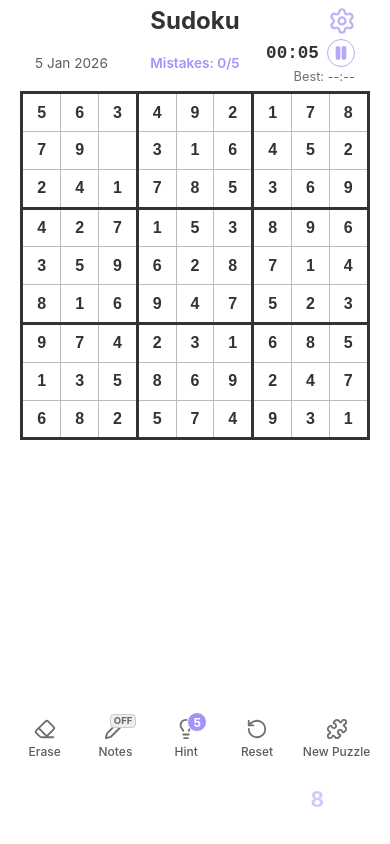
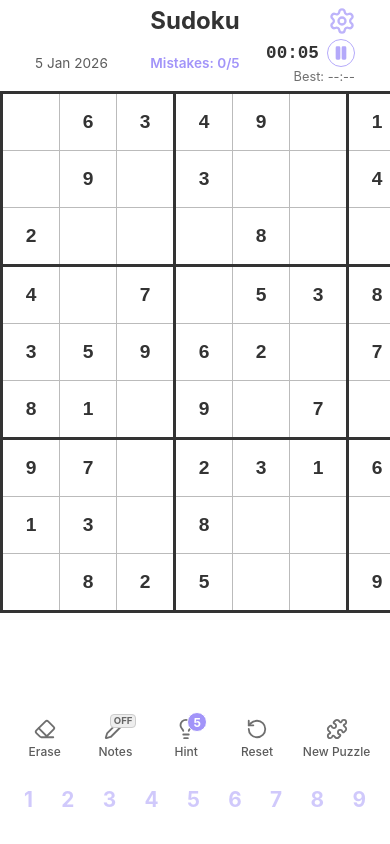
Before and after one commit to PikGames/Sudoku, a React app: page / in a window 390 px wide. Built offline with nearby package versions, Linux system fonts and the light colour scheme; the HTML template or start-up script is replaced by a standard one.

Commit message:
refact: notes working on phone

```diff
--- a/src/App.css
+++ b/src/App.css
@@ -124,6 +124,7 @@ input {
   border-radius: 0;
   padding: 0;
   margin: 0;
+  display: block;
 }
 
 input:read-only {
@@ -727,11 +728,11 @@ body.dark .note-number {
 /* Responsive adjustments for notes */
 @media (max-width: 480px) {
   .note-number {
-    font-size: 0.55rem;
+    font-size: 0.65rem;
   }
 
   .notes-grid {
-    padding: 2px;
+    padding: 1px;
   }
 }
 
@@ -782,10 +783,13 @@ body.dark .badge {
     margin: 0 auto;
   }
 
+  .cell {
+    width: 2.2rem;
+    height: 2.2rem;
+  }
+
   input {
-    width: 2.05rem;
-    height: 2.05rem;
-    font-size: 0.95rem;
+    font-size: 1.1rem;
   }
 
   h1 {
@@ -907,10 +911,13 @@ body.dark .badge {
     margin: 0 auto;
   }
 
+  .cell {
+    width: 2.5rem;
+    height: 2.5rem;
+  }
+
   input {
-    width: 2.3rem;
-    height: 2.3rem;
-    font-size: 1rem;
+    font-size: 1.2rem;
   }
 
   h1 {
--- a/src/components/Controls.jsx
+++ b/src/components/Controls.jsx
@@ -6,7 +6,10 @@ const NumberButton = ({ num, onClick, onLongPress, isActive, isFinished, isNotes
   const timerRef = useRef(null);
   const isLongPress = useRef(false);
 
-  const startPress = () => {
+  const startPress = (e) => {
+    // Only handle primary button for pointers
+    if (e.pointerType === 'mouse' && e.button !== 0) return;
+
     isLongPress.current = false;
     timerRef.current = setTimeout(() => {
       isLongPress.current = true;
@@ -17,7 +20,7 @@ const NumberButton = ({ num, onClick, onLongPress, isActive, isFinished, isNotes
     }, 500); // 500ms threshold for long press
   };
 
-  const endPress = () => {
+  const endPress = (e) => {
     if (timerRef.current) {
       clearTimeout(timerRef.current);
       timerRef.current = null;
@@ -39,14 +42,12 @@ const NumberButton = ({ num, onClick, onLongPress, isActive, isFinished, isNotes
   return (
     <button
       className={classNames("number-btn", { active: isActive, finished: isFinished, "notes-active": isNotesMode })}
-      onMouseDown={isFinished ? null : startPress}
-      onMouseUp={isFinished ? null : endPress}
-      onMouseLeave={isFinished ? null : cancelPress}
-      onTouchStart={isFinished ? null : startPress}
-      onTouchEnd={isFinished ? null : endPress}
-      onTouchCancel={isFinished ? null : cancelPress}
+      onPointerDown={isFinished ? null : startPress}
+      onPointerUp={isFinished ? null : endPress}
+      onPointerLeave={isFinished ? null : cancelPress}
+      onPointerCancel={isFinished ? null : cancelPress}
       onContextMenu={(e) => e.preventDefault()}
-      style={isFinished ? { visibility: 'hidden', pointerEvents: 'none' } : {}}
+      style={isFinished ? { visibility: 'hidden', pointerEvents: 'none' } : { touchAction: 'none' }}
     >
       {num}
     </button>
--- a/src/utils/sudoku.js
+++ b/src/utils/sudoku.js
@@ -95,7 +95,7 @@ export const createPuzzle = (board, difficulty = 'easy') => {
 
     // Define numbers to remove based on difficulty
     const difficulties = {
-        'easy': 1,     // Easier: fewer removed
+        'easy': 30,     // Easier: fewer removed
         'medium': 40,
         'hard': 50,
         'expert': 60,
```
